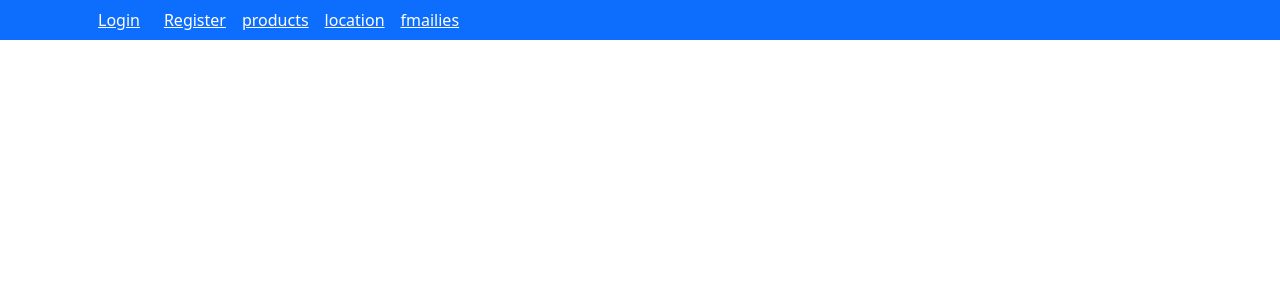
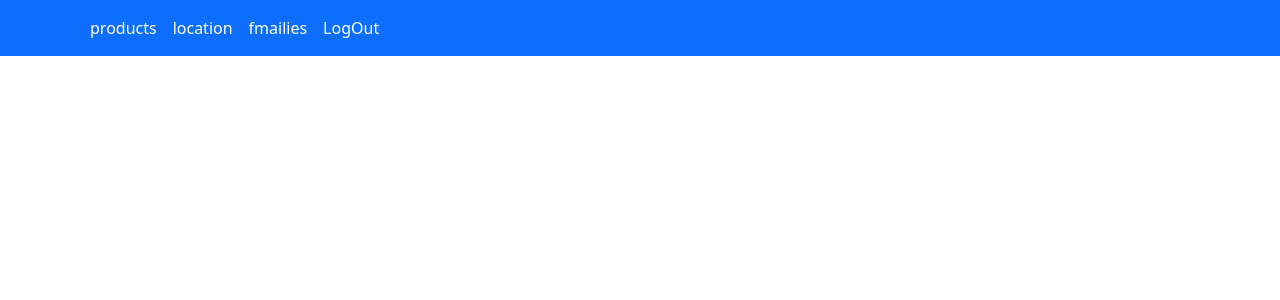
Before and after one commit to surp0507/token-api-app, a React (Create React App) app: page / in a window 1280 px wide. Shown: the top 300 px of the page. Built offline with nearby package versions, Linux system fonts and the light colour scheme; sample sign-in values are in the browser's storage.

Commit message:
protected Routing

```diff
--- a/src/App.js
+++ b/src/App.js
@@ -1,4 +1,4 @@
-import logo from "./logo.svg";
+
 import "./App.css";
 import Login from "./Components/Login";
 import Registration from "./Components/Registration";
@@ -7,6 +7,7 @@ import Home from "./Components/Home";
 import Products from "./Components/Products";
 import Location from "./Components/Location";
 import Families from "./Components/Families";
+import Protected from "./Components/Protected";
 function App() {
   return (
     <div className="App">
@@ -15,9 +16,9 @@ function App() {
           <Route path="/" element={<Home />} />
           <Route path="/login" element={<Login />} />
           <Route path="/registration" element={<Registration />} />
-          <Route path="/products" element={<Products />} />
-          <Route path="/location" element={<Location />} />
-          <Route path="/families" element={<Families />} />
+          <Route path="/products" element={<Protected cmp={Products} />} />
+          <Route path="/location" element={<Protected cmp={Location} />} />
+          <Route path="/families" element={<Protected cmp={Families} />} />
         </Routes>
       </BrowserRouter>
     </div>
--- a/src/Components/Home.js
+++ b/src/Components/Home.js
@@ -5,21 +5,53 @@ import { Link } from "react-router-dom";
 export default function Home() {
   return (
     <div>
-      <Navbar bg="primary" >
+      <Navbar bg="primary" className="py-3">
         <Container>
           <Nav className="me-auto">
-            <Link to="/login" className="text-white mx-3">
-              Login
-            </Link>
-            <Link to="/registration" className="text-white mx-2">
-              Register
-            </Link>
-            <Link to="/products" className="text-white mx-2">
-              products
-            </Link>
-            <Link to="/location" className="text-white mx-2">location</Link>
-            <Link to="/families" className="text-white mx-2">fmailies</Link>
-           </Nav>
+            {localStorage.getItem("auth") ? (
+              <>
+                <Link
+                  to="/products"
+                  className="text-white mx-2 text-decoration-none"
+                >
+                  products
+                </Link>
+                <Link
+                  to="/location"
+                  className="text-white mx-2  text-decoration-none"
+                >
+                  location
+                </Link>
+                <Link
+                  to="/families"
+                  className="text-white mx-2  text-decoration-none"
+                >
+                  fmailies
+                </Link>
+                <Link
+                  to="/login"
+                  className="text-white mx-2  text-decoration-none"
+                >
+                  LogOut
+                </Link>
+              </>
+            ) : (
+              <>
+                <Link
+                  to="/login"
+                  className="text-white mx-3  text-decoration-none"
+                >
+                  Login
+                </Link>
+                <Link
+                  to="/registration"
+                  className="text-white mx-2  text-decoration-none"
+                >
+                  Register
+                </Link>
+              </>
+            )}
+          </Nav>
         </Container>
       </Navbar>
     </div>
--- a/src/Components/Login.js
+++ b/src/Components/Login.js
@@ -1,4 +1,4 @@
-import React, { useState } from "react";
+import React, { useEffect } from "react";
 import { useDispatch } from "react-redux";
 import { requestLogin } from "../thunks/loginThunk";
 import { setLogin } from "../redux/actions";
@@ -6,23 +6,27 @@ import { useSelector } from "react-redux";
 import { useNavigate } from "react-router-dom";
 export default function Login() {
   const login = useSelector((state) => state.loginReducer.login);
-  const token=useSelector(state=>state.loginReducer.token)
-  const {email,password}=login
-  console.log(login)
-
+  const token = useSelector((state) => state.loginReducer.token);
+  console.log(token);
+  const { email, password } = login;
+  console.log(login);
 
   const dispatch = useDispatch();
   const navigate = useNavigate();
 
-  const handleInput=(e)=>{
-    dispatch(setLogin({ ...login, [e.target.name]: e.target.value }))
-
-  }
+  const handleInput = (e) => {
+    dispatch(setLogin({ ...login, [e.target.name]: e.target.value }));
+  };
+  useEffect(() => {
+    localStorage.setItem("auth", token);
+  }, []);
 
   const checkValidation = () => {
-  dispatch(requestLogin(login));
-  navigate('/')
-};
+    dispatch(requestLogin(login));
+    setTimeout(() => {
+      navigate("/");
+    }, 3000);
+  };
   return (
     <div>
       <div>
@@ -30,11 +34,11 @@ export default function Login() {
         <div className="col-sm-4 mx-auto my-3">
           <input
             type="email"
-           name="email"
+            name="email"
             placeholder="email"
             value={email}
             onChange={handleInput}
-            className="form-control text-center my-2"
+            className="form-control text-center my-4"
           />
           <input
             type="password"
@@ -42,7 +46,7 @@ export default function Login() {
             placeholder="password"
             value={password}
             onChange={handleInput}
-            className="form-control text-center my-2"
+            className="form-control text-center my-3"
           />
           <button
             onClick={checkValidation}
--- /dev/null
+++ b/src/Components/Protected.js
@@ -0,0 +1,19 @@
+import React from "react";
+import { useNavigate } from "react-router-dom";
+import { useEffect } from "react";
+
+export default function Protected(props) {
+  const navigate = useNavigate();
+
+  useEffect(() => {
+    if (!localStorage.getItem("auth")) {
+      navigate("/login");
+    }
+  }, []);
+  let Cmp = props.cmp;
+  return (
+    <div>
+      <Cmp />
+    </div>
+  );
+}
--- a/src/thunks/loginThunk.js
+++ b/src/thunks/loginThunk.js
@@ -1,5 +1,6 @@
 import axios from "axios";
 import { setLogin } from "../redux/actions";
+import { setToken } from "../redux/actions";
 
 const client = axios.create({
   baseURL: `http://localhost:8000`,
@@ -9,5 +10,6 @@ const client = axios.create({
 export const requestLogin = (loginuser) => async (dispatch) => {
   const response = await client.post("/auth/login ", loginuser);
   dispatch(setLogin(response.data));
-  localStorage.setItem("auth",response.data.access_token)
+  dispatch(setToken(response.data.access_token))
+
 };
--- a/src/thunks/productsThunk.js
+++ b/src/thunks/productsThunk.js
@@ -5,10 +5,10 @@ const client = axios.create({
   baseURL: `http://localhost:8000`,
 });
 
-
-client.defaults.headers.common["Authorization"] = `Bearer ${localStorage.getItem("auth")}`;
+client.defaults.headers.common[
+  "Authorization"
+] = `Bearer ${localStorage.getItem("auth")}`;
 export const requestProducts = () => async (dispatch) => {
   const response = await client.get("/products");
-  console.log(response.data);
   dispatch(setProducts(response.data));
 };
```
Also changed, not shown: src/Components/Location.js (+12 -16 lines).
